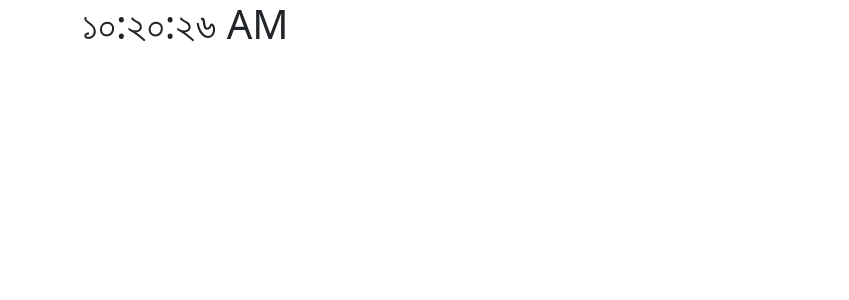
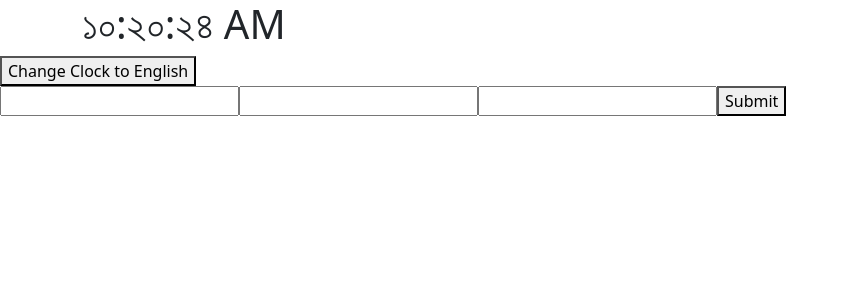
Before and after one commit to mtushar78/react-project, a React (Create React App) app: page / in a window 1280 px wide. Shown: the top 300 px of the page, without its empty margins (0-849 px from the left). Built offline with nearby package versions, Linux system fonts and the light colour scheme.

Commit message:
adding form

```diff
--- /dev/null
+++ b/src/components/Button.js
@@ -0,0 +1,24 @@
+import React from 'react';
+
+class Button extends React.Component{
+    constructor(){
+        super();
+        console.log("started!!");
+    }
+
+    //this process is still shallow to me
+    // shouldComponentUpdate(nextProps){
+
+    //     console.log(this.props);
+    //     console.log(nextProps);
+    //     return false;
+    // }
+
+    render(){
+        const {change, locale}  = this.props;
+        return(
+            <button type = "button" onClick={() => change()}>{ locale == 'bn-BD' ? 'Change Clock to English' : 'ঘড়ি পরিবরতন করুন'}</button>
+        );
+    }
+}
+export default Button;
--- a/src/components/Clock.js
+++ b/src/components/Clock.js
@@ -1,4 +1,5 @@
 import React from "react";
+import Button from "./Button" ;
 
 class Clock extends React.Component{
 
@@ -11,7 +12,10 @@ class Clock extends React.Component{
     // }
     //as we dont need props to initate any value to state so we simply follow below process
 
-    state = {date: new Date()}
+    state = {
+        date: new Date(),
+        locale: 'bn-BD'
+    }
 
     componentDidMount(){
        this.componentInterval =  setInterval(() => {
@@ -26,16 +30,44 @@ class Clock extends React.Component{
     componentWillUnmount(){
         clearInterval(this.componentInterval);
     }
+    handleClick =  () => {
+        if(this.state.locale === 'bn-BD'){
+            this.setState({
+                locale: 'en-US'
+            })
+        }else{
+            this.setState({
+                locale: 'bn-BD'
+            })
+        }
 
+    }
+    handleClick2(){
+        if(this.state.locale === 'bn-BD'){
+            this.setState({
+                locale: 'en-US'
+            })
+        }else{
+            this.setState({
+                locale: 'bn-BD'
+            })
+        }
+    }
 
 
     render(){
+        const {locale, date} = this.state;
         return(
+            <>
             <h1 className="heading container center-top">
                 <span className="text">
-                    {this.state.date.toLocaleTimeString(this.props.locale)}
+                    {date.toLocaleTimeString(locale)}
                 </span>
             </h1>
+            {/* <button type = "button" onClick={this.handleClick2.bind(this)}>Click Here</button>        -> this is one way [normal function way]*/}
+            {/* this way is by a callBack function */}
+            <Button change = {this.handleClick} locale= {this.state.locale}></Button>
+            </>
         );
     }
 }
--- /dev/null
+++ b/src/components/Form.js
@@ -0,0 +1,39 @@
+import React from 'react';
+
+class Form extends React.Component{
+    constructor(){
+        super();
+        this.state = {
+            inputVal: '',
+            inputVal2: '',
+            inputVal3: ''
+        }
+    }
+    handleChange = (event) => {
+        // this.setState({values: event.target.value})
+        const { name, value } = event.target;
+        this.setState({
+            [name] : value
+        });
+    }
+    handleSubmit = (event) => {
+        console.log('event: ' + event.target);
+        console.log('state' + this.state);
+
+        alert ('the inserted state is '+ this.state.inputVal + ' ' +this.state.inputVal2+  ' '+this.state.inputVal3);
+
+        event.preventDefault();
+    }
+
+    render(){
+        return(
+            <form onSubmit={this.handleSubmit}>
+                <input value = {this.state.values} onChange = {this.handleChange} name = "inputVal"/>
+                <input value = {this.state.values} onChange = {this.handleChange} name = "inputVal2"/>
+                <input value = {this.state.values} onChange = {this.handleChange} name = "inputVal3"/>
+                <button type = "submit">Submit</button>
+            </form>
+        );
+    }
+}
+export default Form;
--- a/src/index.js
+++ b/src/index.js
@@ -3,11 +3,13 @@ import ReactDOM from 'react-dom';
 import './index.css';
 
 import Clock from './components/Clock';
+import Form from './components/Form';
 
 
 ReactDOM.render(
   <React.StrictMode>
     <Clock locale="bn-BN"/>
+    <Form />
   </React.StrictMode>,
   document.getElementById('root')
 );
```
